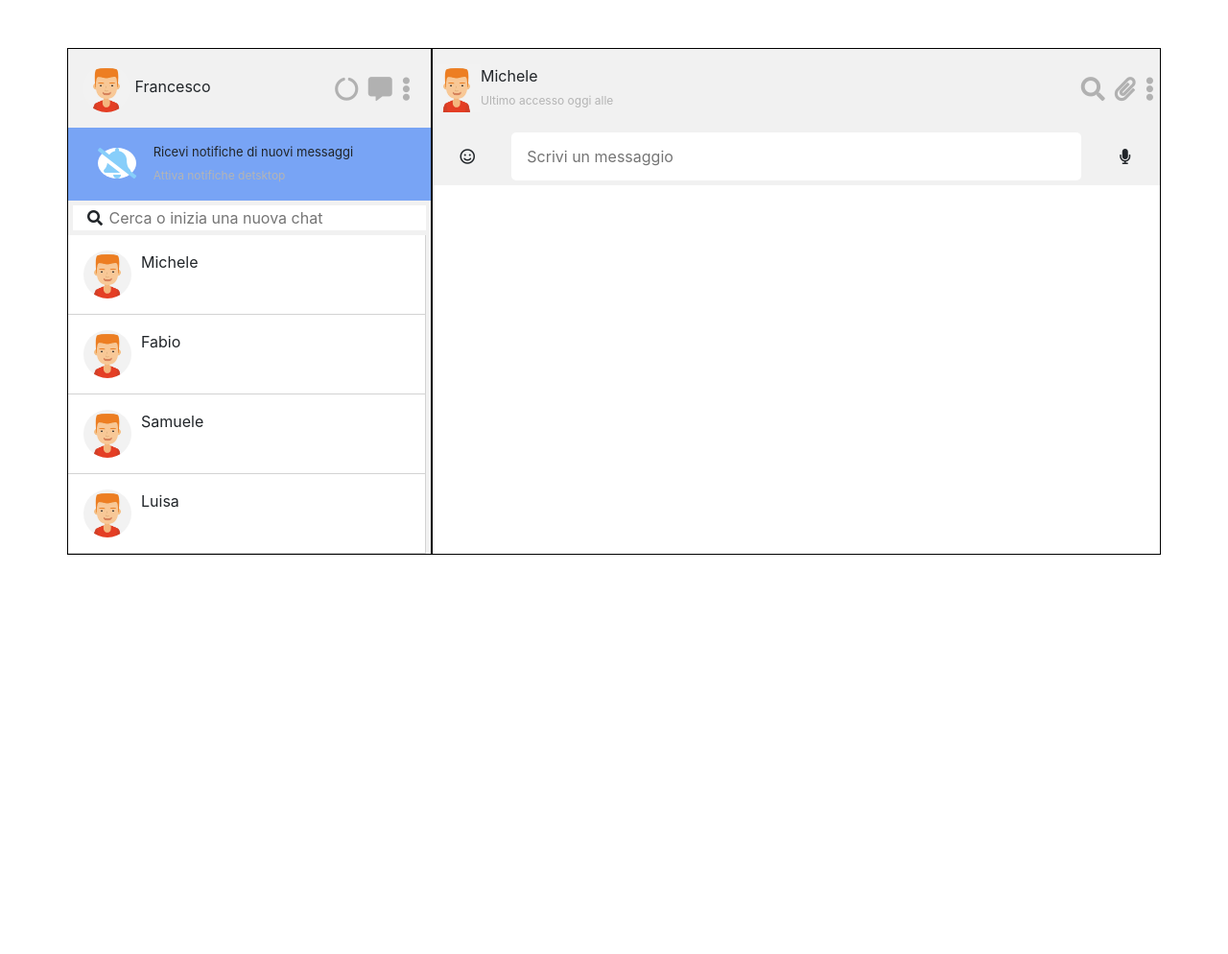
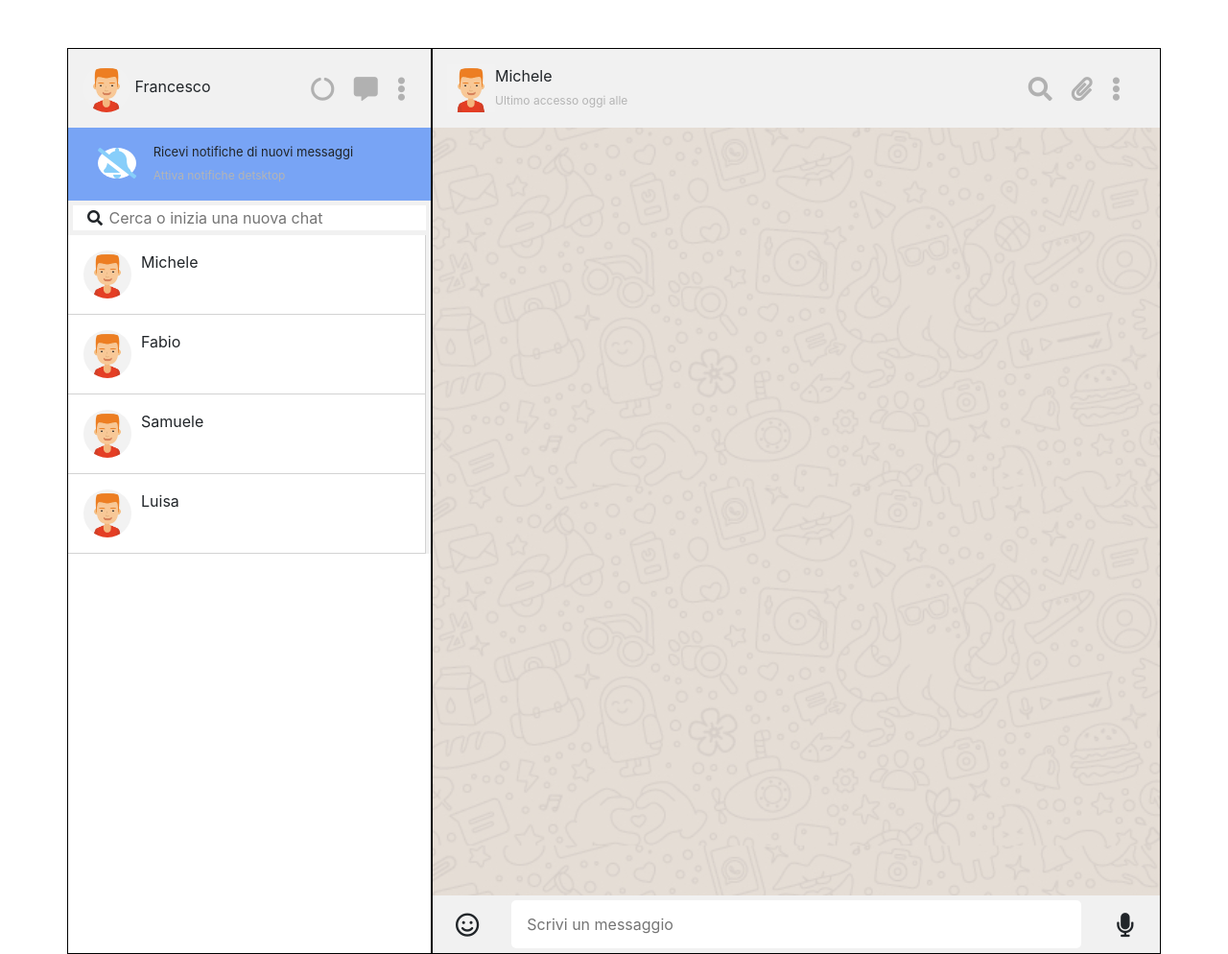
Before and after one commit to Franco-Palmieri/vue-boolzapp, a plain HTML site: page index.html in a window 1280 px wide. Shown: the whole page at 96% size. Before the commit the page ends 800 px from the top, so only its background shows below. Drawn offline with nearby package versions, Linux system fonts and the light colour scheme.

Commit message:
Boolzapp

```diff
--- a/index.html
+++ b/index.html
@@ -61,7 +61,7 @@
                             </div>
                         </div>
                     </div>
-                    <div class="col-8 container-message p-0">
+                    <div class="col-8 container-message">
                         <div class="row">
                             <div class="col-12">
                                 <div class="row user-box-right justify-content-between">
@@ -72,11 +72,10 @@
                                             <span class="last-accesso">Ultimo accesso oggi alle</span>
                                         </div>
                                     </div>
-                                    <div class="col-6 p-0 d-flex justify-content-end">
+                                    <div class="col-6 d-flex justify-content-end">
                                         <i class="fas fa-search icon-top"></i>
                                         <i class="fas fa-paperclip icon-top"></i>
                                         <i class="fas fa-ellipsis-v icon-top"></i>
-                                    </div>
                                     </div>
                                 </div>
                             </div>
@@ -105,6 +104,7 @@
                 </div>
             </div>
         </div>
+    </div>
     <script src="script.js"></script>
 </body>
 </html>
--- a/style.css
+++ b/style.css
@@ -15,7 +15,7 @@
 .icon-top{
     color: rgb(177, 177, 177);
     font-size: 25px;
-    margin: 5px;
+    margin: 10px;
 }
 .icon-notifica{
     color: lightskyblue;
@@ -51,7 +51,7 @@
 .box-chats{
     align-items: flex-start;
     padding-right: 5px;
-    background-color: rgb(241, 241, 241); ;
+    background-color: rgb(241, 241, 241);
 }
 .box-chats .li-chats{
     border-bottom: 1px solid lightgray;
@@ -71,7 +71,6 @@
 /* CONTAINER MESSAGE  */
 .container-message{
     overflow: hidden;
-    padding-bottom: 100px;
 }
 .user-box-right{
     align-items: center;
@@ -83,6 +82,8 @@
     background-image: url(./img/mine.jpg);
     padding: 0;
     background-size: contain;
+    overflow: hidden;
+    height: 100vh;
 }
 .input-chat{
     height: 50px;
@@ -91,3 +92,6 @@
     border: none;
     padding: 16px;
 }
+.icon-chat{
+    font-size: 25px;
+}
```
Lines whose indentation alone changed are shown as unchanged.
